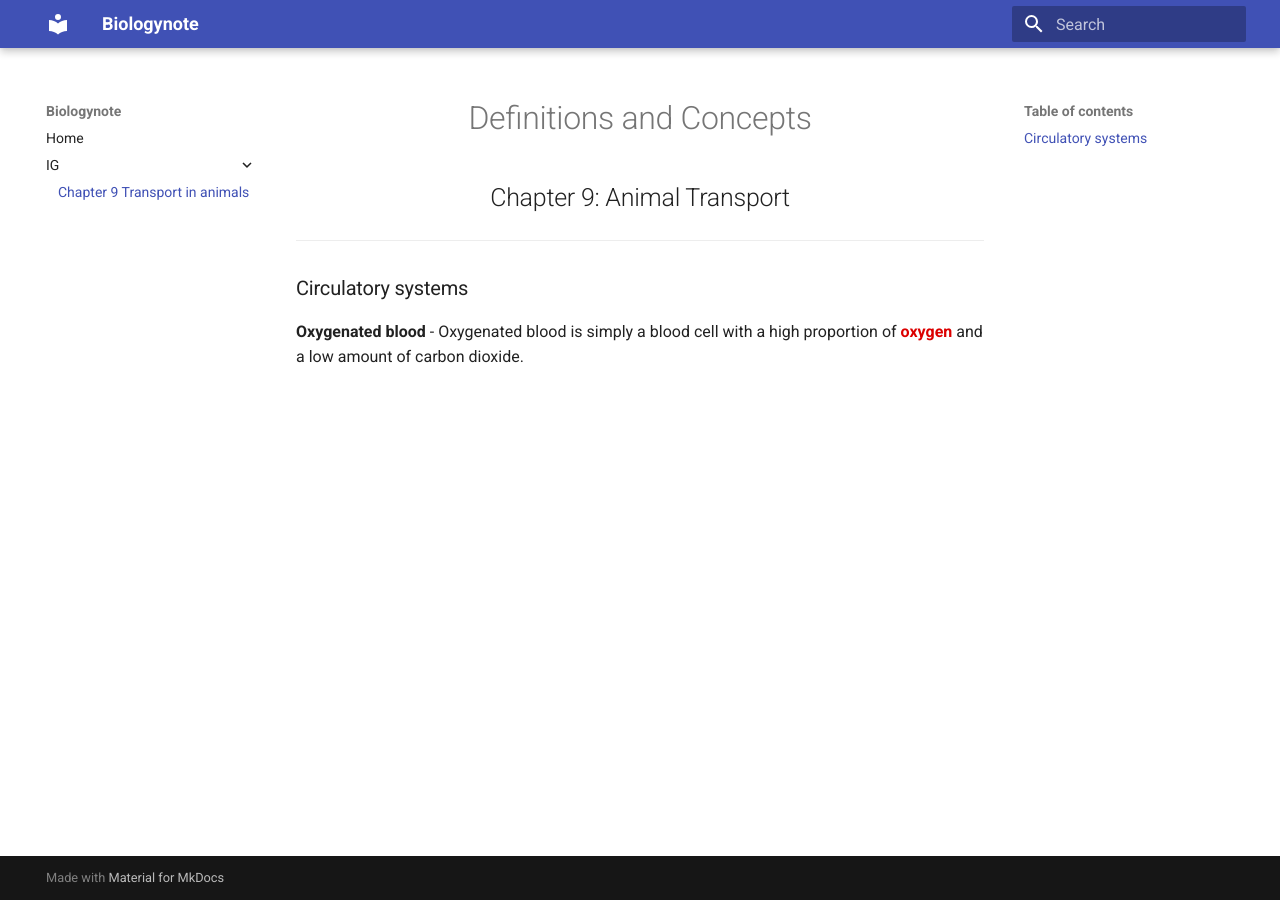
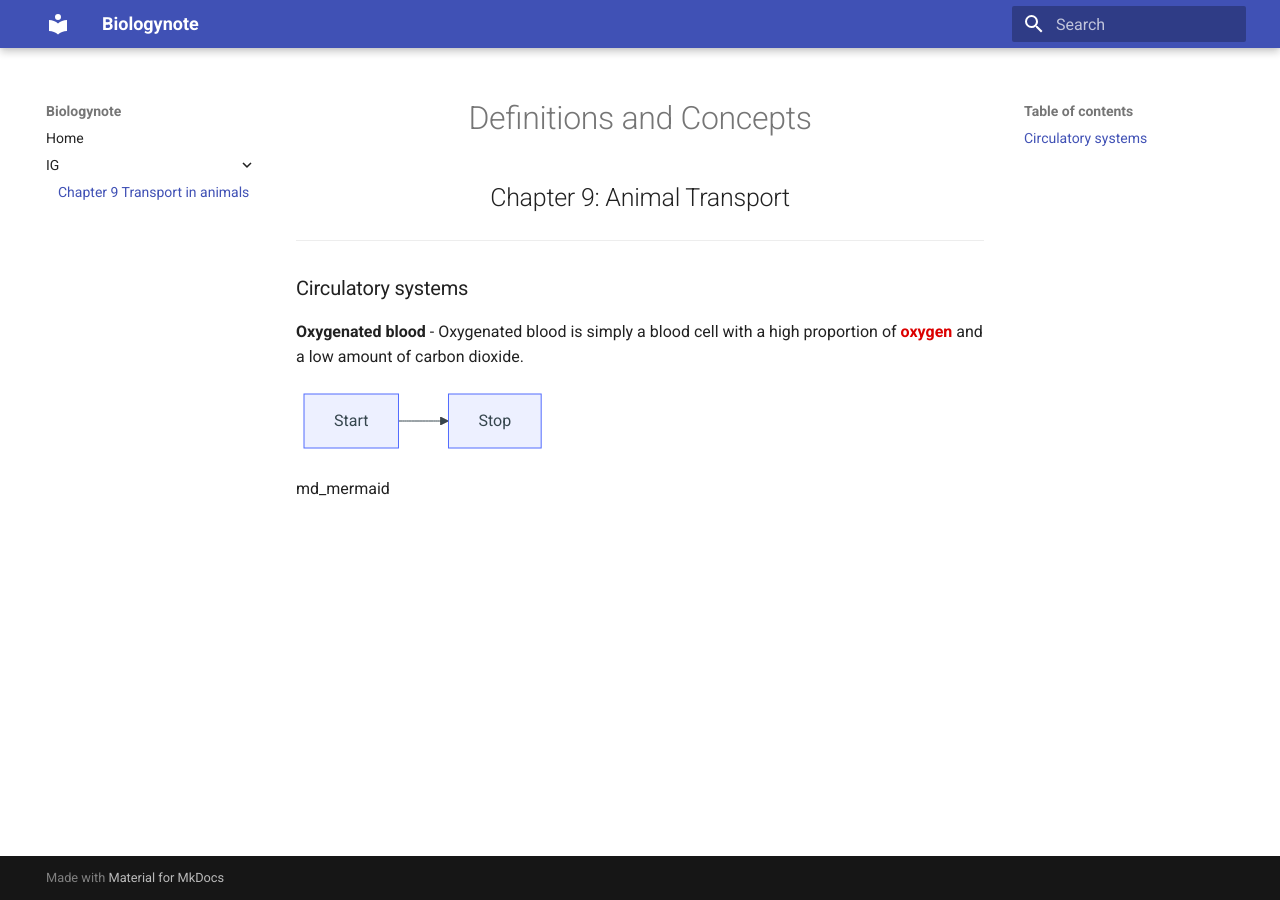
Before and after one commit to HeisenbergBlackHat/biologynote, an MkDocs documentation site: the page built from docs/IG/transport_in_animals.md, in a window 1280 px wide. Built offline with MkDocs 1.6.1 and Material for MkDocs 9.7.7, drawn with Linux system fonts in a browser that asks for light colours.

Commit message:
add mermaid syntax

````diff
--- a/docs/IG/transport_in_animals.md
+++ b/docs/IG/transport_in_animals.md
@@ -16,3 +16,10 @@
 ### Circulatory systems
 
 **Oxygenated blood** - Oxygenated blood is simply a blood cell with a high proportion of <span class="highlight_font">oxygen</span> and a low amount of carbon dioxide.
+
+```mermaid
+flowchart LR
+    Start --> Stop
+```
+
+md_mermaid
--- a/mkdocs.yml
+++ b/mkdocs.yml
@@ -4,3 +4,9 @@ nav:
     - IG:
         - 'Chapter 9 Transport in animals': ./IG/transport_in_animals.md
 theme: material
+markdown_extensions:
+  - pymdownx.superfences:
+      custom_fences:
+        - name: mermaid
+          class: mermaid
+          format: !!python/name:pymdownx.superfences.fence_code_format
````
